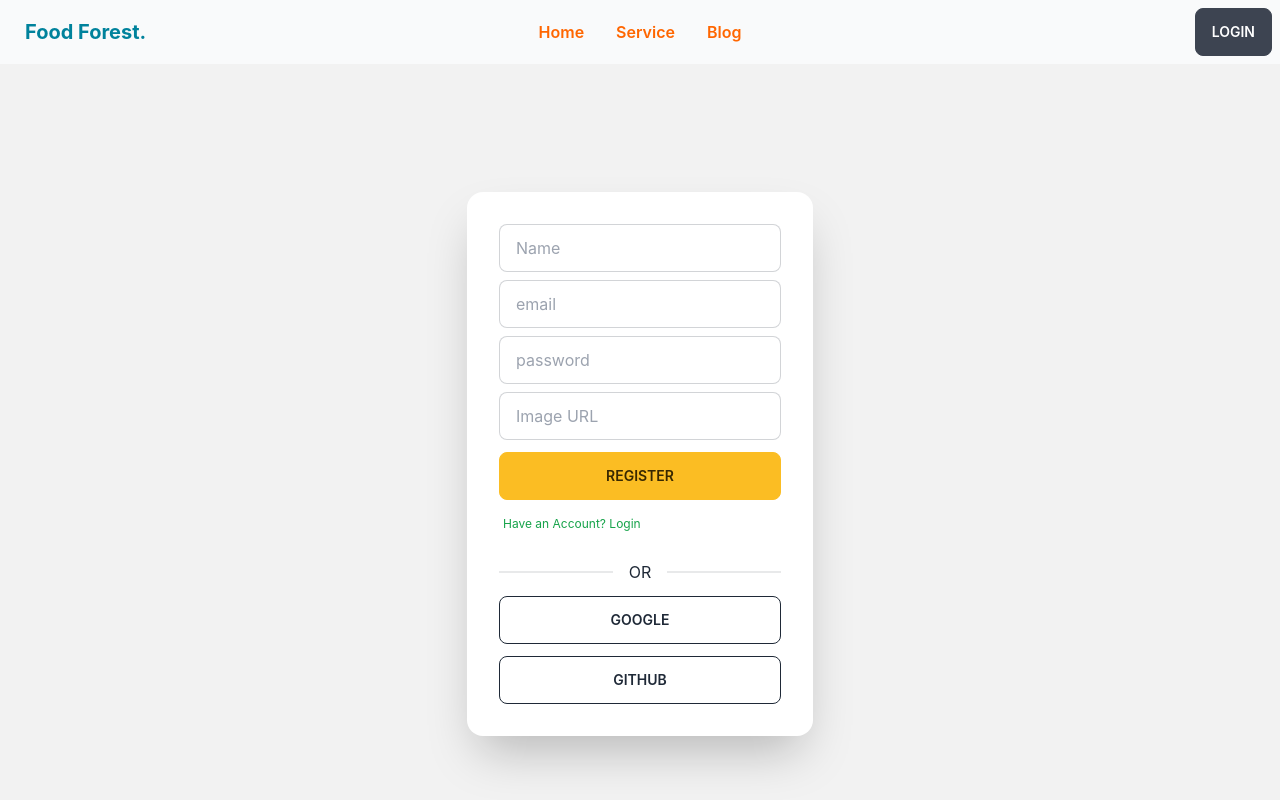
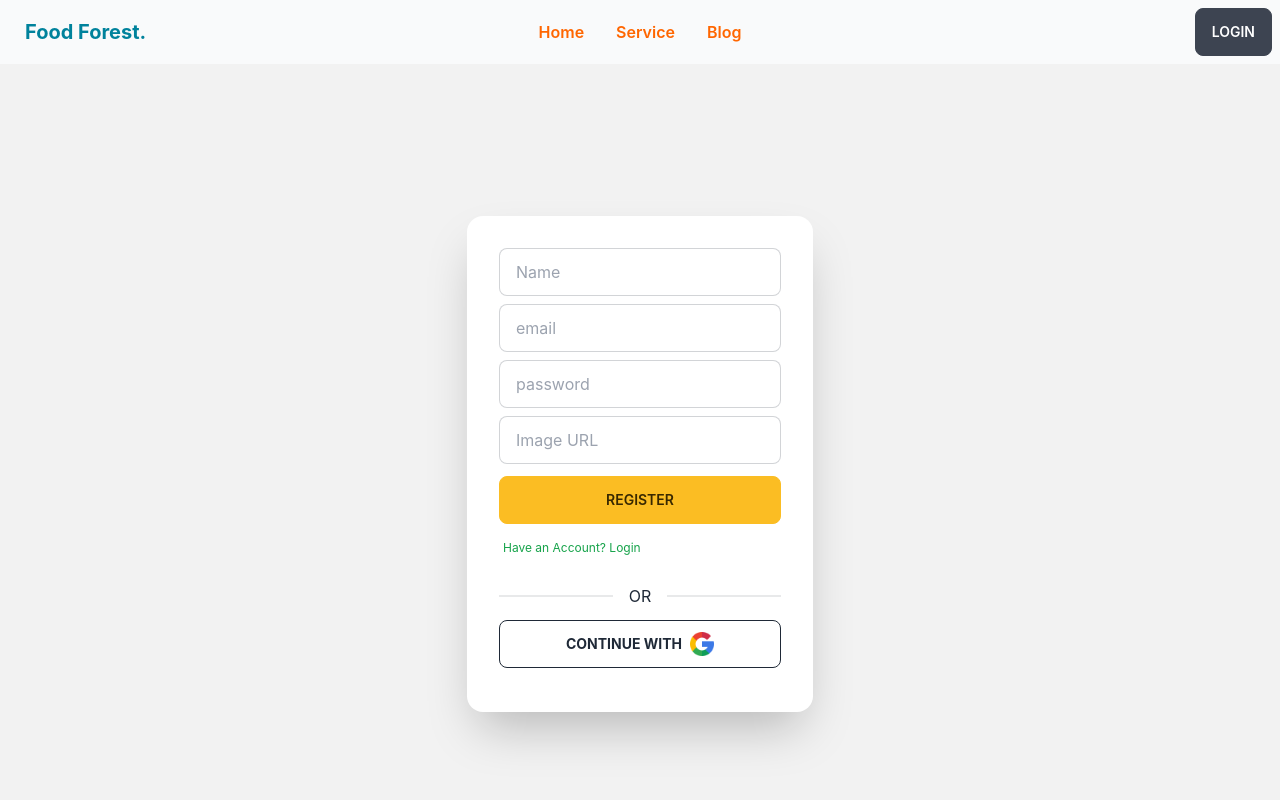
Before and after one commit to kopihannan/service-review-client-side--11, a React (Create React App) app: page /register in a window 1280 px wide. Shown: the top 800 px of the page. Built offline with nearby package versions, Linux system fonts and the light colour scheme; no server answers.

Commit message:
update login and signup form and complate website

```diff
--- a/src/components/Login/Login.js
+++ b/src/components/Login/Login.js
@@ -3,6 +3,7 @@ import React, { useContext } from 'react';
 import { Link, useLocation, useNavigate } from 'react-router-dom';
 import { toast, ToastContainer } from 'react-toastify';
 import { AuthContext } from '../context/AuthProvider/AuthProvider';
+import google from '../../assets/images/google.png'
 
 const Login = () => {
 
@@ -105,10 +106,10 @@ const Login = () => {
                     <div className="card flex-shrink-0 w-full shadow-2xl bg-base-100">
                         <form onSubmit={handleSubmit} className="card-body">
                             <div className="form-control">
-                                <input type="text" placeholder="email" name='email' className="input input-bordered" />
+                                <input type="email" required placeholder="email" name='email' className="input input-bordered" />
                             </div>
                             <div className="form-control">
-                                <input type="text" name='password' placeholder="password" className="input input-bordered" />
+                                <input type="password" required name='password' placeholder="password" className="input input-bordered" />
                             </div>
                             <div className="form-control mt-1">
                                 <button type='submit' className="btn btn-primary">Login</button>
@@ -121,8 +122,10 @@ const Login = () => {
                             </div>
                             <div className="flex flex-col w-full border-opacity-50">
                                 <div className="divider">OR</div>
-                                <Link onClick={handleGoogle} className='btn btn-outline mb-3'>Google</Link>
-                                <Link className='btn btn-outline'>Github</Link>
+                                <div  onClick={handleGoogle} className='btn btn-outline mb-3 flex'>
+                                    <Link className='font-bold'>continue  with </Link>
+                                    <img className='w-6 ml-2' src={google} alt=""/>
+                                </div>
                             </div>
                         </form>
                     </div>
--- a/src/components/Register/Register.js
+++ b/src/components/Register/Register.js
@@ -3,6 +3,7 @@ import React, { useContext } from 'react';
 import { Link, useNavigate } from 'react-router-dom';
 import { toast, ToastContainer } from 'react-toastify';
 import { AuthContext } from '../context/AuthProvider/AuthProvider';
+import google from '../../assets/images/google.png'
 
 const Register = () => {
     const { createUser, updateUserProfile, googleProviderLogin } = useContext(AuthContext);
@@ -65,13 +66,13 @@ const Register = () => {
                     <div className="card flex-shrink-0 w-full shadow-2xl bg-base-100">
                         <form onSubmit={handleSubmit} className="card-body">
                             <div className="form-control">
-                                <input type="text" placeholder="Name" name='name' className="input input-bordered" />
+                                <input type="text" required placeholder="Name" name='name' className="input input-bordered" />
                             </div>
                             <div className="form-control">
-                                <input type="email" placeholder="email" name='email' className="input input-bordered" />
+                                <input required type="email" placeholder="email" name='email' className="input input-bordered" />
                             </div>
                             <div className="form-control">
-                                <input type="password" name='password' placeholder="password" className="input input-bordered" />
+                                <input required type="password" name='password' placeholder="password" className="input input-bordered" />
                             </div>
                             <div className="form-control">
                                 <input type="text" placeholder="Image URL" name='photoURL' className="input input-bordered" />
@@ -88,8 +89,10 @@ const Register = () => {
                             </div>
                             <div className="flex flex-col w-full border-opacity-50">
                                 <div className="divider">OR</div>
-                                <Link onClick={handleProviderGoogle} className='btn btn-outline mb-3'>Google</Link>
-                                <Link className='btn btn-outline'>Github</Link>
+                                <div  onClick={handleProviderGoogle} className='btn btn-outline mb-3 flex'>
+                                    <Link className='font-bold'>continue  with </Link>
+                                    <img className='w-6 ml-2' src={google} alt=""/>
+                                </div>
                             </div>
                         </form>
                     </div>
```
Also changed, not shown: src/assets/images/google.png (added). Lines whose indentation alone changed are shown as unchanged.
